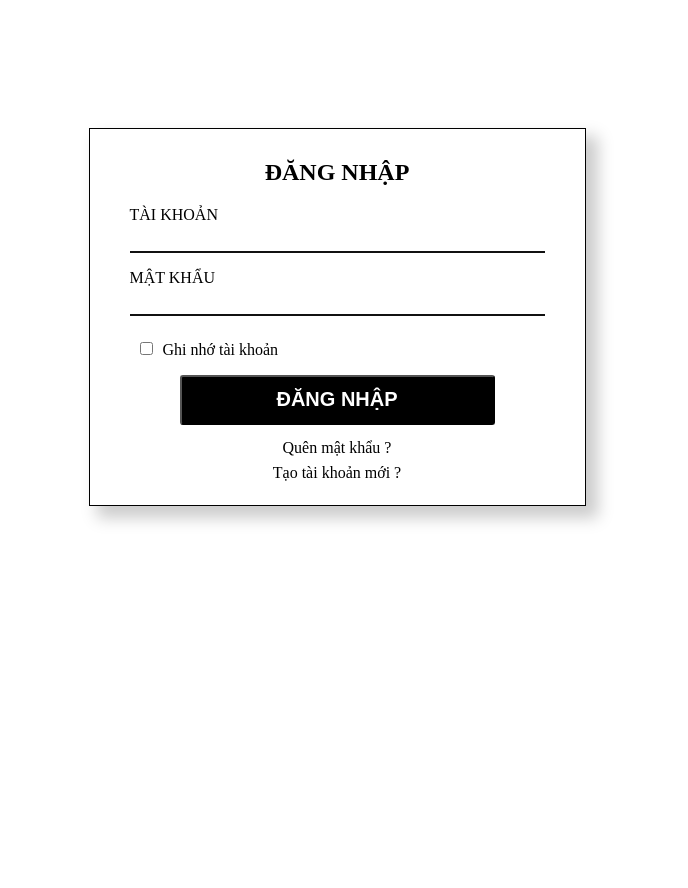
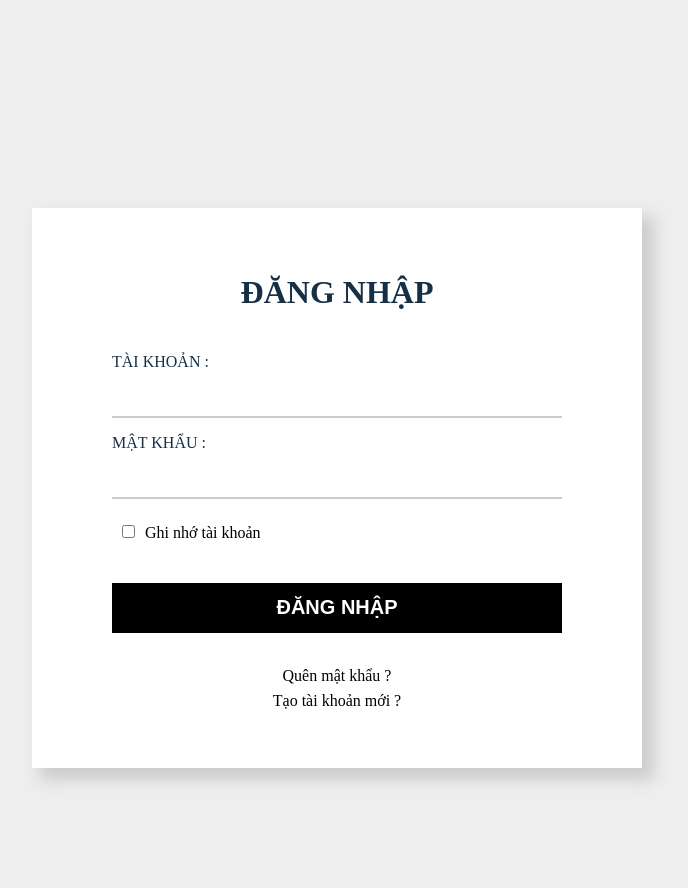
Before and after one commit to BaoPhan22/maicafe, a PHP site: page /view/dangnhap.html in a window 1280 px wide. Shown: the whole page, without its empty margins (311-999 px from the left). Before the commit the page ends 523 px from the top, so only its background shows below. Run offline with PHP 8.4, Linux system fonts and the light colour scheme; some libraries are stand-ins or nearby versions.

Commit message:
fix login file

```diff
--- a/view/css/dangky.css
+++ b/view/css/dangky.css
@@ -4,6 +4,7 @@ body {
 
     width: 100%;
     padding-top: 120px;
+
     background: #ffffff;
 }
 .container {
--- a/view/css/dangnhap.css
+++ b/view/css/dangnhap.css
@@ -1,26 +1,33 @@
+* {
+  box-sizing: border-box;
+}
+
 body {
   width: 100%;
-  padding-top: 120px;
-  background: #ffffff;
+  padding-top: 80px;
+  background: #eeeeee;
 }
+
 .container {
   width: 100%;
   margin: auto;
   padding-top: 110px;
 }
+
 #form1 {
+  background-color: rgb(255, 255, 255);
   box-shadow: 10px 10px 15px 2px #ccc;
   border-bottom: 10px;
-  width: 415px;
+  width: 610px;
   margin: auto;
-  padding: 10px 40px;
-  margin-bottom: 20px;
-
-  border: 1px solid black;
+  padding: 45px 80px;
+  margin-bottom: 120px;
+  margin-top: 120px;
+  outline: none;
 }
 
 #form1 .txt {
-  width: 400px;
+  width: 100%;
   padding: 6px;
   border: none;
   outline: none;
@@ -30,21 +37,40 @@ body {
   border: none;
 }
 
+#form1 h1 {
+  font-style: bold;
+  font-weight: 900;
+  color: #162F45;
+  padding-bottom: 20px;
+}
+
 #form1 p {
-  border-bottom: 2px solid #111111;
+  border-bottom: 2px solid #ccc;
+  color: #162F45;
+}
+
+#form1 p input {
+  height: 35px;
+  margin-top: 10px;
+}
+
+#form1 p input:hover {
+  background-color: #f5f5f5;
+  font-size: 17px;
 }
 
 .button {
-  margin-left: 50px;
-  width: 315px;
-
+  margin-top: 25px;
+  margin-bottom: 20px;
+  width: 450px;
   height: 50px;
-  border-radius: 3px;
   background-color: #000000;
   color: white;
   font-weight: bold;
   font-size: 20px;
+  border: 0px;
 }
+.button:hover{background-color: #ccc;outline: none;color:rgb(80, 80, 80)}
 
 .ghinho {
   margin: 10px;
@@ -64,5 +90,6 @@ a {
 }
 
 a:hover {
-  color: blue;
+  color: rgb(2, 2, 145);
+  font-weight: 900;
 }
--- a/view/css/footer.css
+++ b/view/css/footer.css
@@ -72,6 +72,7 @@
   padding: 10px 50px;
   display: flex;
   text-align: center;
+  background-color: rgb(37, 46, 77);
 }
 
 .bottom-footer {
--- a/view/dangnhap.html
+++ b/view/dangnhap.html
@@ -17,16 +17,16 @@
 
     <form name="form1" action="" id="form1">
 
-        <h2 style="text-align: center;">ĐĂNG NHẬP</h2>
+        <h1 style="text-align: center;">ĐĂNG NHẬP</h1>
 
         <p>
-            <label for="">TÀI KHOẢN</label>
+            <label for="">TÀI KHOẢN :</label>
             <input required minlength="2" maxlength="30" ng-model="tendangnhap" name="tendangnhap" type="text"
                 id="hoten" class="txt">
 
         </p>
         <p>
-            <label for="">MẬT KHẨU</label>
+            <label for="">MẬT KHẨU :</label>
             <input required minlength="2" maxlength="30" ng-model="Matkhau" name="matkhau" type="text" id="hoten"
                 class="txt">
 
--- a/view/product.php
+++ b/view/product.php
@@ -22,7 +22,7 @@
         }
         ?>
 
-        <div class="item">
+        <!-- <div class="item">
             <img src="./image/sp3.jpg" alt="">
             <div class="infor">
                 <div class="infor-column">
@@ -69,7 +69,7 @@
         <div class="item">
             <a href="">4</a>
         </div>
-    </div>
+    </div> -->
 </div>
 <div id="wp-products-seller">
     <h2>SẢN PHẨM BÁN CHẠY</h2>
```
Also changed, not shown: view/css/cart.css (+8 -12 lines), view/css/product.css (+5 -4 lines), view/index.php (+0 -8 lines).
